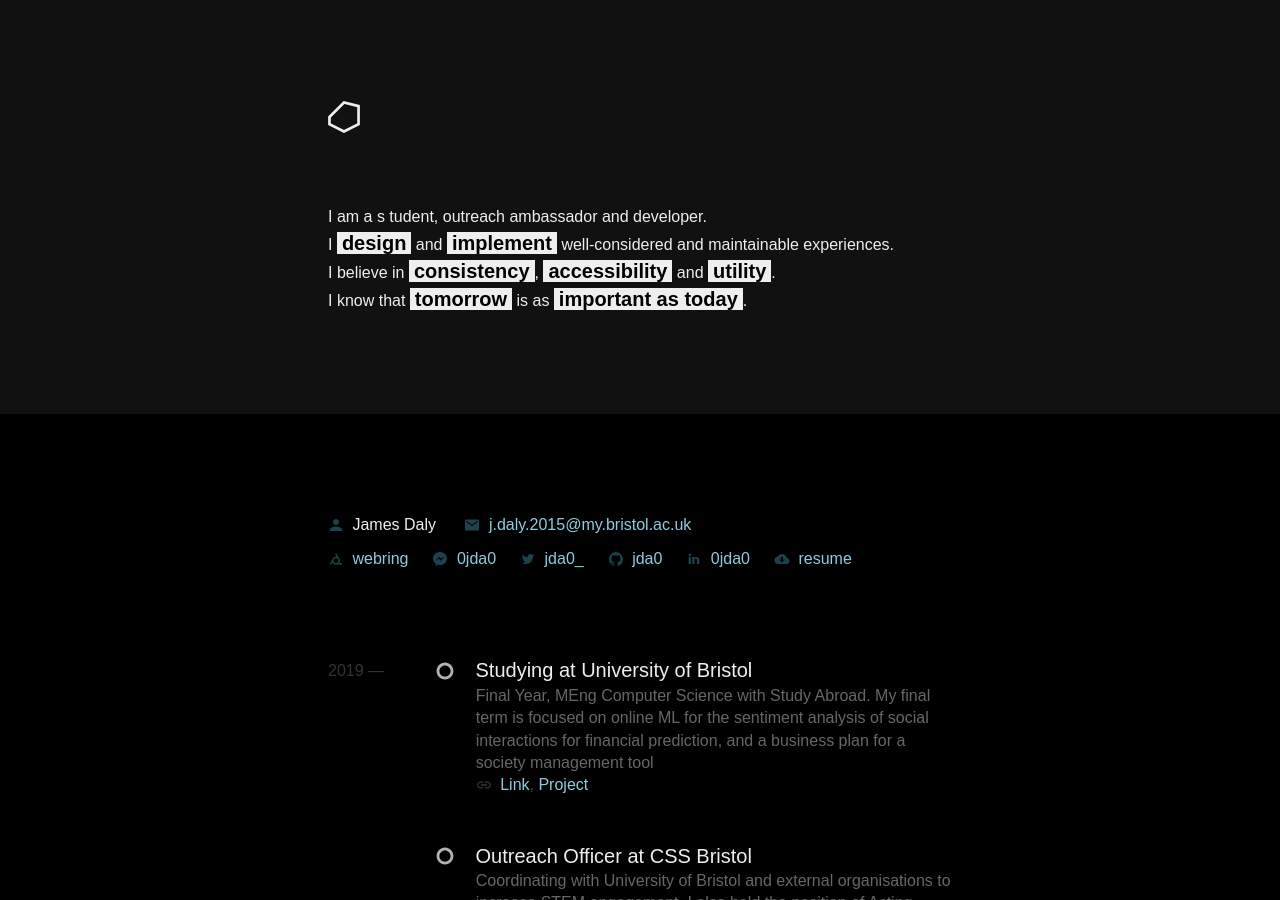
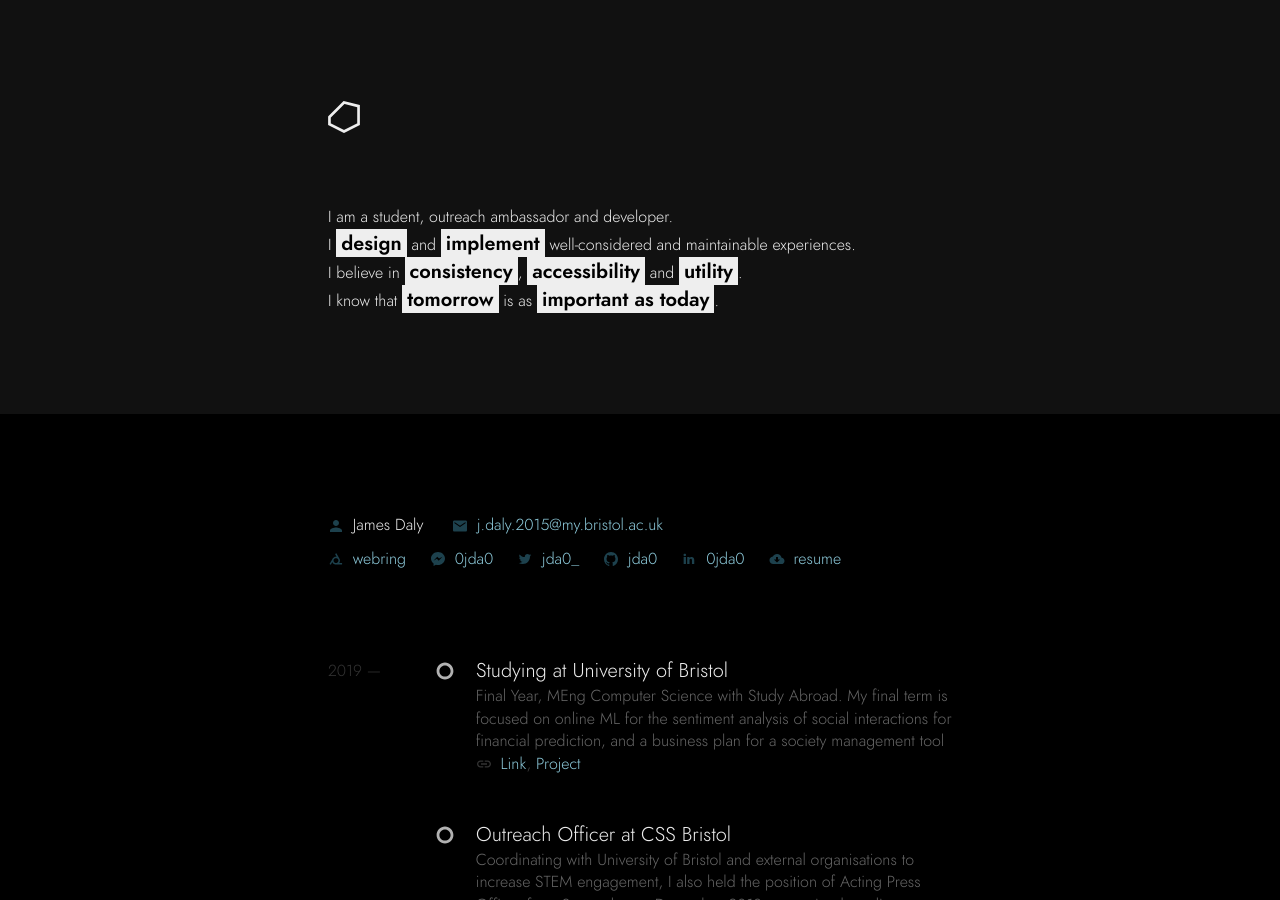
Before and after one commit to jda0/mrvscity, a Jekyll site: the page built from index.html, in a window 1280 px wide and 900 px high. Built offline with Jekyll 4.4.1, drawn with Linux system fonts in a browser that asks for light colours; some web fonts are replaced.

Commit message:
Serve Jost locally

```diff
--- a/_includes/template.head.html
+++ b/_includes/template.head.html
@@ -4,7 +4,8 @@
     <meta charset="UTF-8">
     <meta name="viewport" content="width=device-width, initial-scale=1.0">
     <meta http-equiv="X-UA-Compatible" content="ie=edge">
-    <title>{{ page.title }}</title>
+    <title>mrvs :: {{ page.title }}</title>
+    <meta name="description" content="Student, outreach ambassador and developer. Consistency, accessibility and utility.">
 
     <link rel="stylesheet" href="/assets/main.css">
 
--- a/assets/main.scss
+++ b/assets/main.scss
@@ -2,7 +2,23 @@
 ---
 
 @import url("https://cdnjs.cloudflare.com/ajax/libs/normalize/7.0.0/normalize.min.css");
-@import url('https://indestructibletype.com/fonts/Jost.css');
+// @import url('https://indestructibletype.com/fonts/Jost.css');
+
+@font-face {
+  font-family: "Jost";
+  src: url("fonts/Jost-300.ttf") format("truetype");
+  font-weight: 300;
+  font-style: normal;
+  font-display: fallback;
+}
+
+@font-face {
+  font-family: "Jost";
+  src: url("fonts/Jost-600.ttf") format("truetype");
+  font-weight: 600;
+  font-style: normal;
+  font-display: fallback;
+}
 
 * {
   box-sizing: border-box;
--- a/index.html
+++ b/index.html
@@ -12,7 +12,7 @@ custom_header: true
     </section>
     <section>
       <p class="bold">
-        I am a s    tudent, outreach ambassador and developer.<br>
+        I am a student, outreach ambassador and developer.<br>
         I <strong>design</strong> and <strong>implement</strong> well-considered and maintainable experiences.<br>
         I believe in <strong>consistency</strong>, <strong>accessibility</strong> and <strong>utility</strong>.<br>
         I know that <strong>tomorrow</strong> is as <strong>important as today</strong>.<br>
```
Also changed, not shown: pomo.html (added, +116 -0 lines), assets/fonts/Jost-300.ttf (added), assets/fonts/Jost-600.ttf (added).
